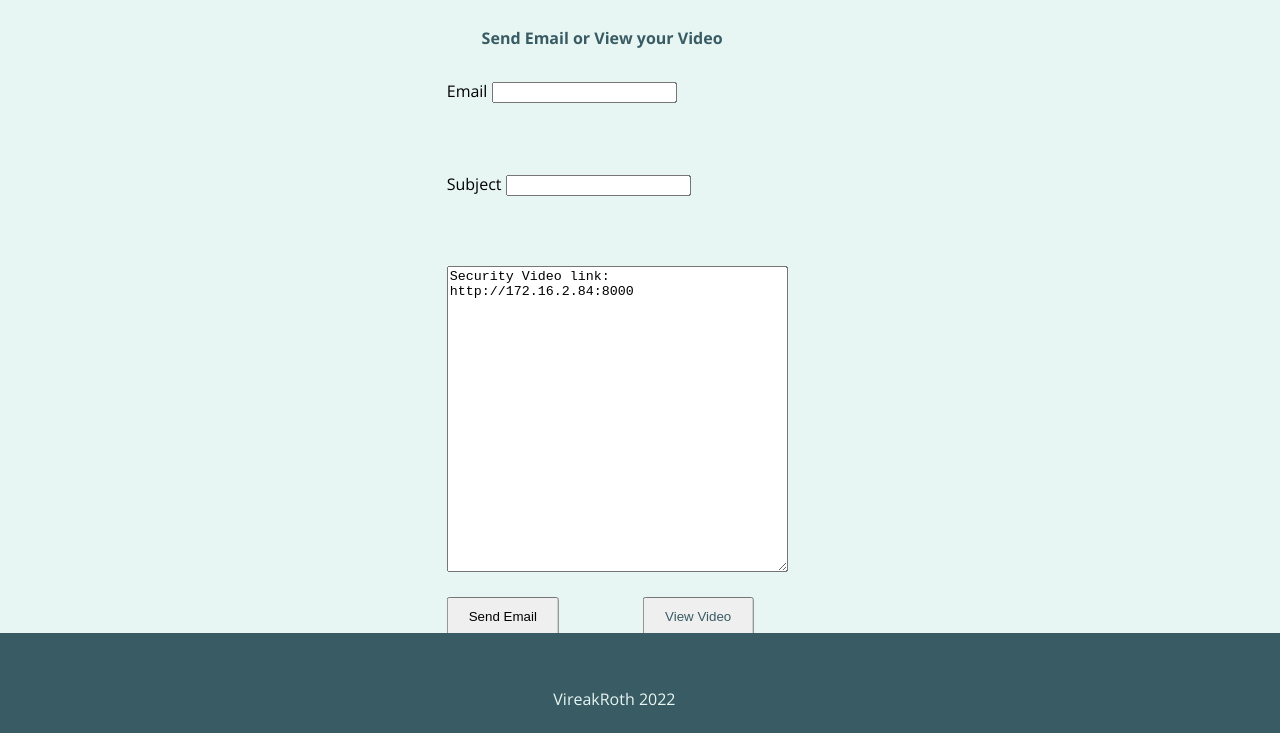
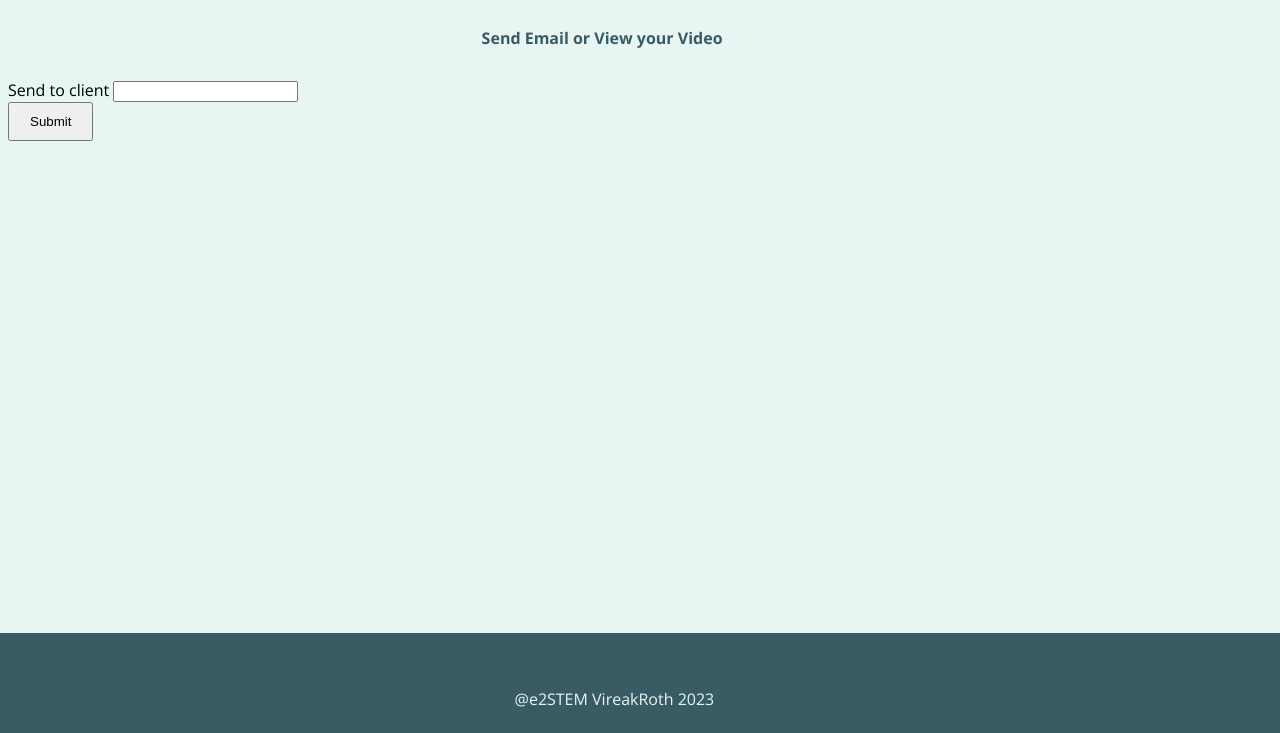
Before and after one commit to Punvireakroth/Security-Camera, a plain HTML site: page Front-End/index.html in a window 1280 px wide. Shown: the part 67-800 px from the top of the page. Drawn offline with nearby package versions, Linux system fonts and the light colour scheme.

Commit message:
add sections

```diff
--- a/Front-End/index.html
+++ b/Front-End/index.html
@@ -3,7 +3,6 @@
   <head>
     <meta charset="utf-8" />
     <title>Security Camera</title>
-    <link rel="stylesheet" href="./send.php" />
     <link rel="stylesheet" href="/Front-End/style.css" />
     <!-- Font -->
     <link rel="preconnect" href="https://fonts.googleapis.com" />
@@ -16,27 +15,16 @@
   <body>
     <h1>Security Camera</h1>
     <h4>Send Email or View your Video</h4>
+    <label for="submit-button" id="send">Send to client</label>
+    <input type="text" id="name-input" />
 
-    <div class="form-container">
-      <form class="" action="./send.php" method="post">
-        <div class="input-field">
-          Email <input type="email" name="email" value="" /> <br />
-        </div>
-        <div class="input-field">
-          Subject <input type="text" name="subject" value="" /> <br />
-        </div>
-        <textarea name="message" cols="40" rows="20">
-Security Video link: http://172.16.2.84:8000</textarea
-        ><br />
-        <div class="button">
-          <button type="submit" name="send">Send Email</button>
-          <button type="submit" name="send">
-            <a href="http://172.16.2.84:8000" target="_blank">View Video</a>
-          </button>
-        </div>
-      </form>
+    <div class="submit">
+      <button id="submit-button">Submit</button>
     </div>
 
-    <footer><p>VireakRoth 2022</p></footer>
+    <div id="email-display"></div>
+
+    <footer><p>@e2STEM VireakRoth 2023</p></footer>
+    <script src="./app.js"></script>
   </body>
 </html>
```
